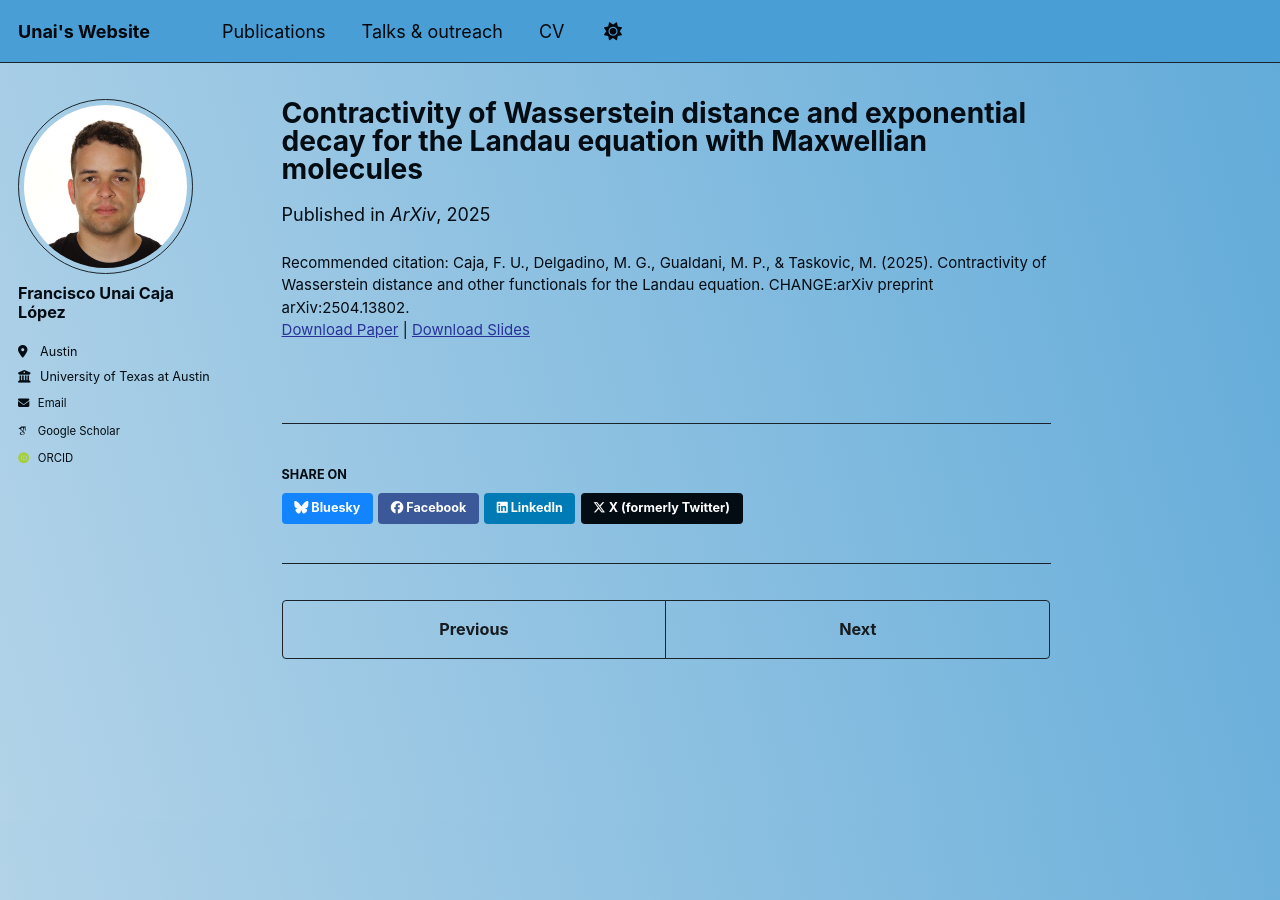
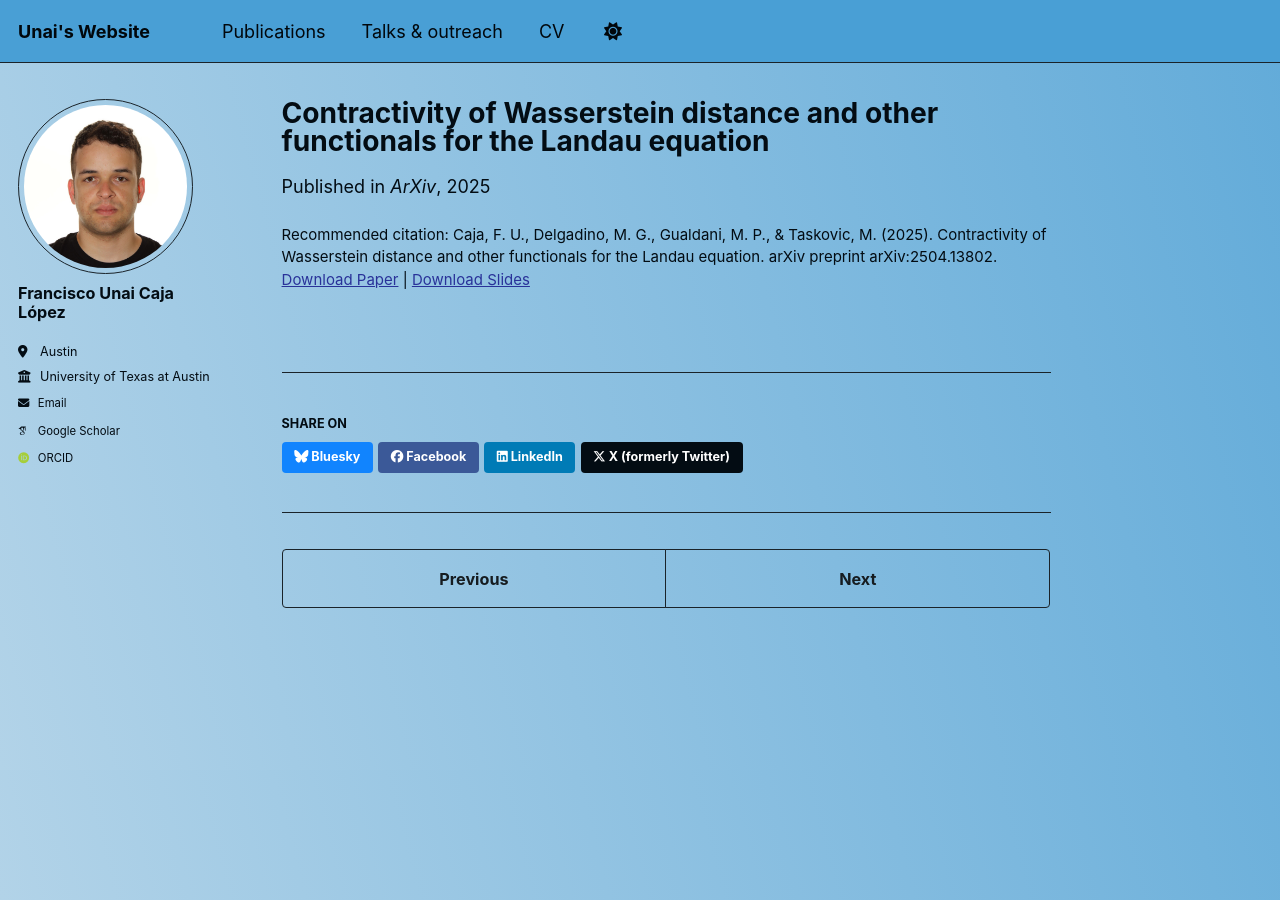
Before and after one commit to UnaiCaja/UnaiCaja.github.io, a Jekyll site: the page built from _publications/2025-04-18-contractivity-of-wasserstein-distance-and-exponential-decay-for-the-Landau-equation-with-Maxwellian-molecules.md, in a window 1280 px wide. Built offline with Jekyll 4.4.1, drawn with Linux system fonts in a browser that asks for light colours; some web fonts are replaced.

Commit message:
Wrong title

```diff
--- a/_publications/2025-04-18-contractivity-of-wasserstein-distance-and-exponential-decay-for-the-Landau-equation-with-Maxwellian-molecules.md
+++ b/_publications/2025-04-18-contractivity-of-wasserstein-distance-and-exponential-decay-for-the-Landau-equation-with-Maxwellian-molecules.md
@@ -1,5 +1,5 @@
 ---
-title: "Contractivity of Wasserstein distance and exponential decay for the Landau equation with Maxwellian molecules"
+title: "Contractivity of Wasserstein distance and other functionals for the Landau equation"
 collection: publications
 category: preprints
 permalink: /publication/1
@@ -8,5 +8,5 @@ date: 2025-11-11
 venue: 'ArXiv'
 slidesurl: 'https://arxiv.org/abs/2504.13802v2'
 paperurl: 'http://unaicaja.github.io/files/publications/2025_contractivity_w2_Landau.pdf'
-citation: 'Caja, F. U., Delgadino, M. G., Gualdani, M. P., & Taskovic, M. (2025). Contractivity of Wasserstein distance and other functionals for the Landau equation. CHANGE:arXiv preprint arXiv:2504.13802.'
+citation: 'Caja, F. U., Delgadino, M. G., Gualdani, M. P., & Taskovic, M. (2025). Contractivity of Wasserstein distance and other functionals for the Landau equation. arXiv preprint arXiv:2504.13802.'
 ---
```
